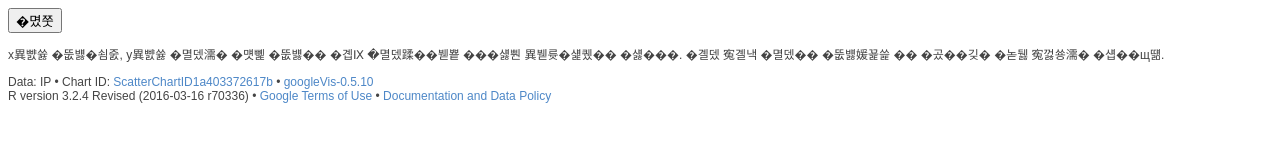
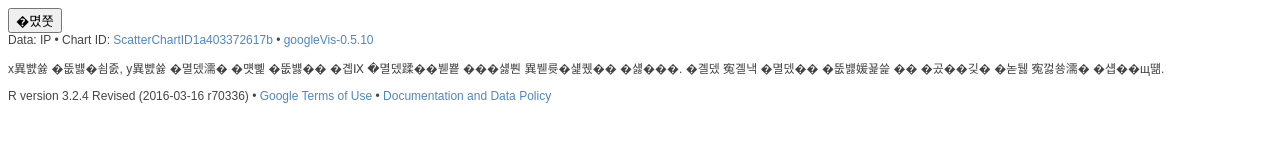
Before and after one commit to kimjihoking/kimjihoking.github.io, a plain HTML site: page scatterchart.html in a window 1280 px wide. Drawn offline with Linux system fonts and the light colour scheme; a script that the page names is missing.

Commit message:
Update scatterchart.html

```diff
--- a/scatterchart.html
+++ b/scatterchart.html
@@ -782,10 +782,9 @@ callbacks.shift()();
 <div id="ScatterChartID1a403372617b"
   style="width: 1500; height: 1500;">
 </div>
-<div>
-  <p>x축을 소득으로, y축을 인구로 두어 소득에 따른 인구변화에 대하여 추측하고자 하였다. 연구 결과 인구와 소득간의 큰 상관성은 없는 것으로 나타났다.</p>
-</div>
  <div><span>Data: IP &#8226; Chart ID: <a href="Chart_ScatterChartID1a403372617b.html">ScatterChartID1a403372617b</a> &#8226; <a href="https://github.com/mages/googleVis">googleVis-0.5.10</a></span><br />
+<div><p>x축을 소득으로, y축을 인구로 두어 소득에 따른 인구변화에 대하여 추측하고자 하였다. 연구 결과 인구와 소득간의 큰 상관성은 없는 것으로 나타났다.</p></div>
+
 <!-- htmlFooter -->
 <span>
   R version 3.2.4 Revised (2016-03-16 r70336)
```
